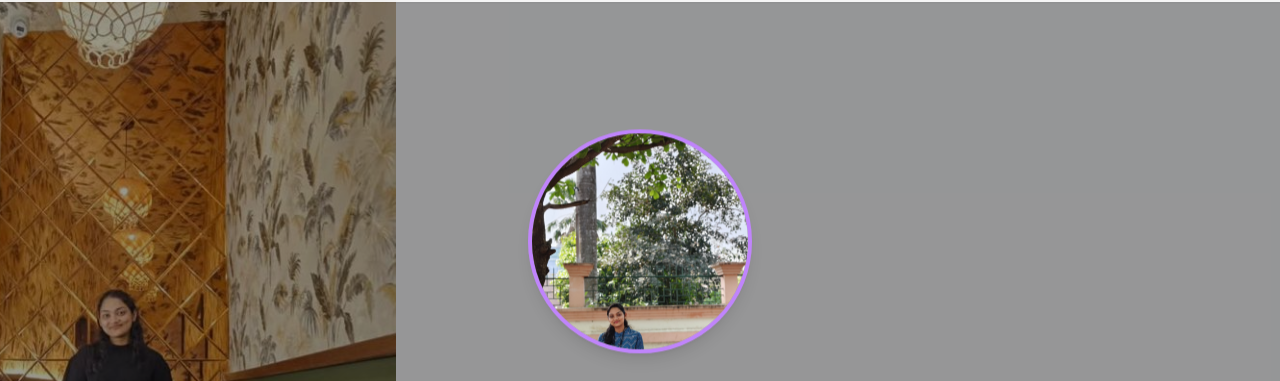
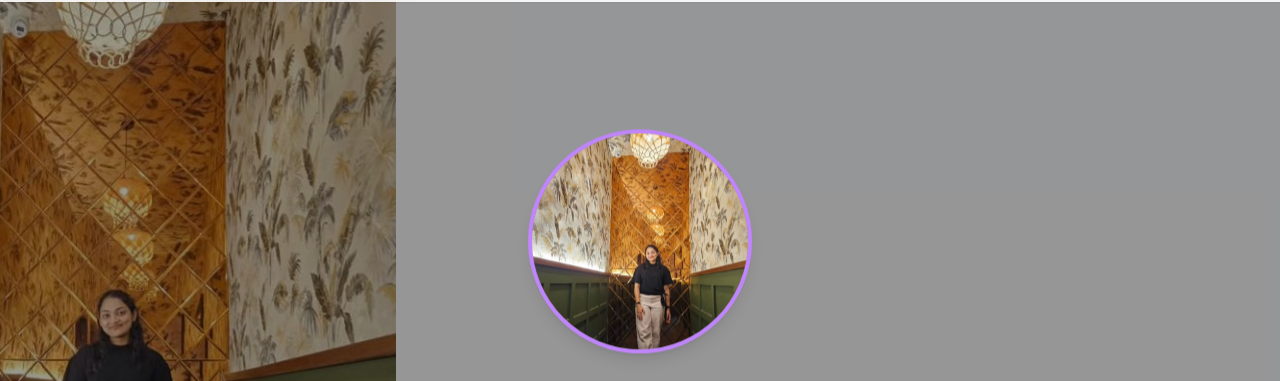
Before and after one commit to Mital966/Rutuparna, a plain HTML site: page index.html in a window 1280 px wide. Shown: the part 62-443 px from the top of the page. Drawn offline with nearby package versions, Linux system fonts and the light colour scheme.

Commit message:
updated image

```diff
--- a/index.html
+++ b/index.html
@@ -57,7 +57,7 @@
     <!-- Foreground Content -->
     <div class="relative z-10 text-center px-4 max-w-4xl">
         <div class="floating mb-8">
-            <img src="profile.jpg"
+            <img src="./img3.jpg"
                  alt="Rutuparna Panigrahi"
                  class="w-56 h-56 rounded-full mx-auto border-4 border-purple-400 shadow-lg object-cover"
                  style="object-position: center -10px;">
```
